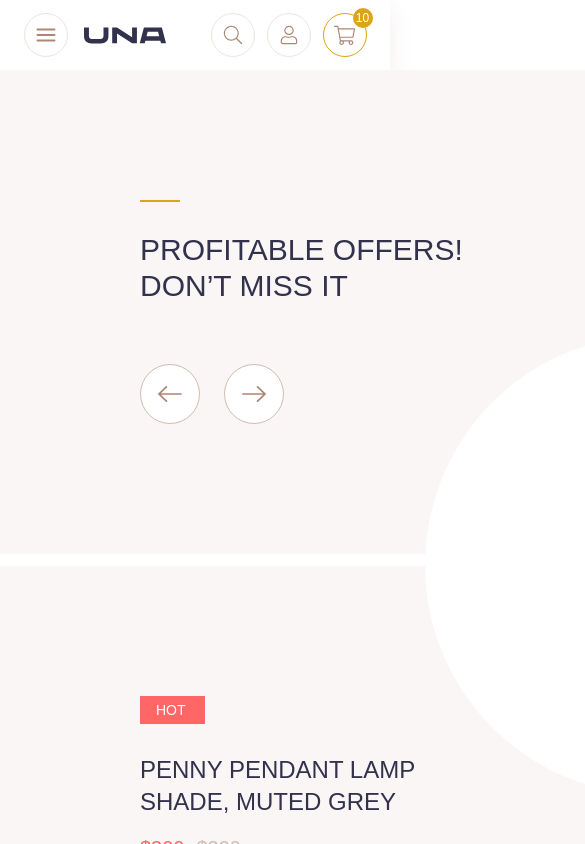
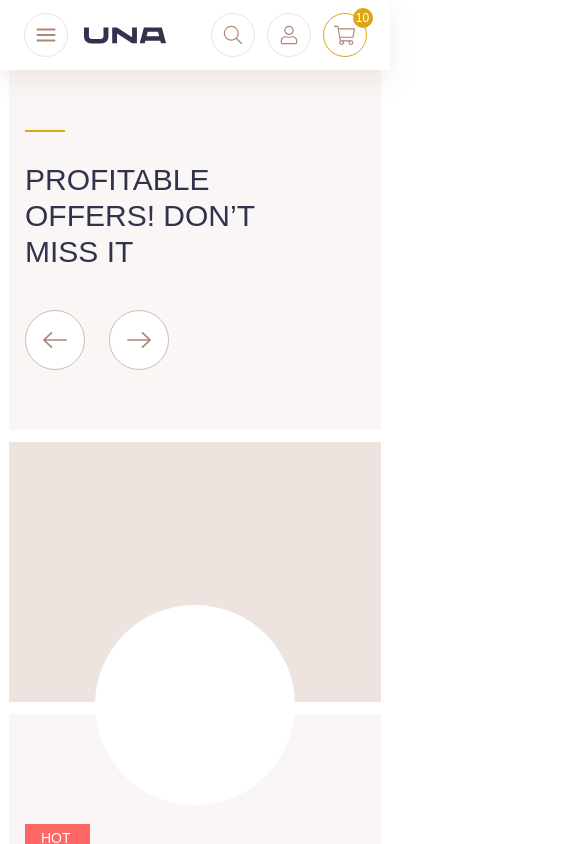
Before and after one commit to SilenceHide/Una-Projects, a Next.js app: page / in a window 390 px wide. Shown: the top 844 px of the page, 585 px wide, since content can reach past the window. Built offline with nearby package versions, Linux system fonts and the light colour scheme.

Commit message:
Practice

```diff
--- a/src/pages/index.tsx
+++ b/src/pages/index.tsx
@@ -13,7 +13,7 @@ export default function Home() {
 
   return (
     <>
-      <header className="header shadow-main-box-shadow lg:h-[100px] h-[70px] flex items-center justify-center">
+      <header className="header shadow-main-box-shadow lg:h-[100px] h-[70px] flex items-center justify-center lg:static fixed lg:z-0 z-40 w-full lg:w-auto bg-white top-0">
         <div className="container ">
           <div className="header-wrapper flex items-center justify-between ">
             <div className="left-header flex items-center lg:gap-8 gap-4">
@@ -46,8 +46,10 @@ export default function Home() {
                 className="header_logo"
               />
               <nav
-                className={`menu text-secondary-text-color fixed lg:static right-0 top-[85px] bottom-0 lg:p-0 lg:overflow-hidden overflow-scroll transition-all duration-300 px-4 py-10 lg:h-[105px] ${
-                  navOpen ? "left-0" : "-left-full "
+                className={`menu text-secondary-text-color fixed lg:static right-0 top-[70px] bottom-0 lg:p-0 lg:overflow-hidden overflow-scroll transition-all duration-300 px-4 py-10 lg:h-[100px] ${
+                  navOpen
+                    ? "left-0 bg-white border-t border-disable-text-color z-50 w-full"
+                    : "-left-full z-0"
                 }`}
               >
                 <ul
@@ -144,7 +146,7 @@ export default function Home() {
                         priority
                       />
                     </div>
-                    <div className="mega-menu md:absolute bg-white top-[102px] bottom-0 left-0 right-0 transition-all lg:py-[60px] lg:px-[140px] xl:px-[70px] 3xl:px-[140px] lg:shadow-main-box-shadow h-fit xl:justify-between hidden group-hover/menu-item:flex group-hover/menu-item:transition-all group-hover/menu-item:duration-300 flex-wrap xl:gap-0 xs:px-5 gap-10 my-10 lg:my-0 z-50">
+                    <div className="mega-menu md:absolute bg-white lg:border-t border-disable-text-color  top-[100px] bottom-0 left-0 right-0 transition-all lg:py-[60px] lg:px-[140px] xl:px-[70px] 3xl:px-[140px] lg:shadow-main-box-shadow h-fit xl:justify-between hidden group-hover/menu-item:flex group-hover/menu-item:transition-all group-hover/menu-item:duration-300 flex-wrap xl:gap-0 xs:px-5 gap-10 my-10 lg:my-0 z-50">
                       <ul className="mega-menu_left flex 2xl:gap-[80px] xl:gap-7 lg:gap-10 md:gap-5 sm:gap-0 gap-10 group-hover/menu-item:transition-all flex-wrap justify-center md:justify-between flex-grow xl:flex-grow-0">
                         <li className="mega-item flex flex-col gap-4 lg:pt-0 md:basis-[20%] sm:basis-[25%] basis-[40%] shrink lg:shrink-0 lg:basis-auto">
                           <h4 className="mega-title text-main-text-color font-medium">TABLEWARE</h4>
@@ -308,15 +310,16 @@ export default function Home() {
           </div>
         </div>
       </header>
-      <main className="main">
-        <section className="banner-section flex gap-1 relative">
-          <div className="banner_heading-wrapper min-w-[660px] flex flex-col gap-3 shadow-white-box-shadow-plus">
-            <div className="banner_heading bg-main-bg-color px-[140px] py-[130px] ">
+
+      <main className="main mt-[70px] lg:mt-0">
+        <section className="banner-section flex gap-1 relative justify-center items-center md:items-stretch">
+          <div className="banner_heading-wrapper lg:min-w-[660px] flex flex-col gap-3 shadow-white-box-shadow-plus">
+            <div className="banner_heading bg-main-bg-color lg:px-[140px] px-4 lg:py-[130px] py-[60px] order">
               <div className="banner_divider w-10 h-[2px] bg-accent-color mb-[30px]"></div>
-              <h1 className="banner_title font-medium text-3xl">
+              <h1 className="banner_title font-medium text-3xl w-[290px] sm:w-[450px]">
                 PROFITABLE OFFERS! DON’T MISS IT
               </h1>
-              <div className="banner_nav-btn_wrapper flex gap-6 mt-[60px]">
+              <div className="banner_nav-btn_wrapper flex gap-6 lg:mt-[60px] mt-10">
                 <div className="banner_nav-left-btn_wrapper border border-disable-color w-[60px] h-[60px] rounded-full bg-white flex justify-center items-center cursor-pointer">
                   <Image
                     src={"/icons/Icon name=prev arrow.svg"}
@@ -335,7 +338,8 @@ export default function Home() {
                 </div>
               </div>
             </div>
-            <div className="banner_product-info bg-main-bg-color px-[140px] py-[130px]">
+            <div className="banner_inner-img-wrapper bg-disable-text-color shadow-white-box-shadow min-h-[260px] w-full md:hidden"></div>
+            <div className="banner_product-info bg-main-bg-color lg:px-[140px] lg:py-[130px] px-4 pt-[110px] pb-[60px]">
               <div className="banner_product-info_wrapper flex flex-col">
                 <p className="banner_product-tag text-white text-sm bg-red-hot py-1 px-4 w-[65px]">
                   HOT
@@ -352,11 +356,10 @@ export default function Home() {
               </div>
             </div>
           </div>
-          <div className="banner_img-wrapper bg-disable-text-color shadow-white-box-shadow min-h-full w-full"></div>
-          <div className="banner_detail-img-wrapper bg-white absolute w-[460px] h-[460px] rounded-full left-[425px] top-[265px] "></div>
+          <div className="banner_img-wrapper bg-disable-text-color min-h-full w-full md:block hidden"></div>
+          <div className="banner_detail-img-wrapper bg-white absolute lg:w-[460px] md:w-[300px] w-[200px] lg:h-[460px] md:h-[300px] h-[200px] rounded-full lg:left-[425px] md:left-[335px] lg:top-[265px] md:top-[175px] top-[535px] sm:top-[500px]"></div>
         </section>
       </main>
     </>
   );
 }
-``;
```
